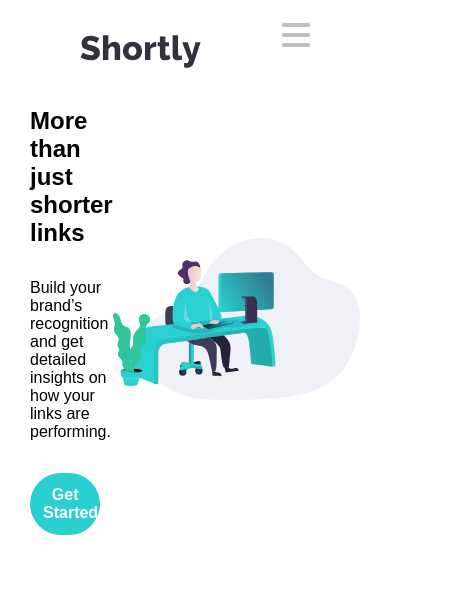
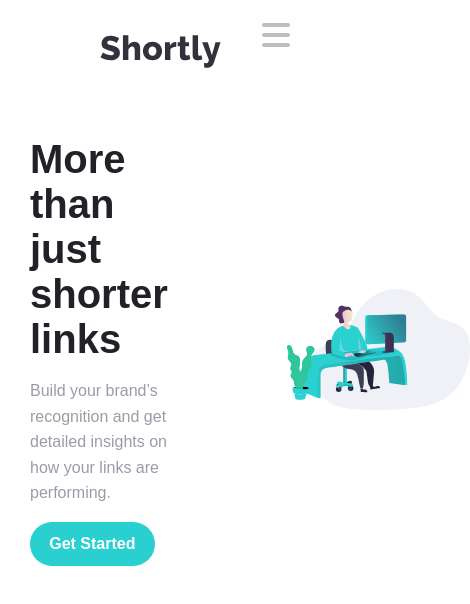
Before and after one commit to marcusDevGit/Url-Shortening, a Vue app: page / in a window 390 px wide. Shown: the top 604 px of the page, 470 px wide, since content can reach past the window. Built offline with nearby package versions, Linux system fonts and the light colour scheme.

Commit message:
Banner ok, start From

```diff
--- a/src/components/Banner.vue
+++ b/src/components/Banner.vue
@@ -23,13 +23,54 @@ import BtnComponet from './UiParts/BtnComponet.vue';
     display: flex;
     align-items: center;
     justify-content: center;
-    padding: 0 30px;
+    padding: 20px 0 0 80px;
 }
 .tittle{
-    width: 50%;
+    width: 80%;
     display: flex;
     flex-direction: column;
-    gap: 2rem;
+    gap: 1rem;
     align-items: flex-start;
 }
+.tittle h1{
+    font-size: 4.8rem;
+    font-weight: bold;
+    color: var(--veryDarkViolet);
+}
+.tittle p{
+    font-size: 1.380rem;
+    width:85% ;
+    line-height:1.6 ;
+    color: var(--grayishViolet);
+
+}
+.img-banner{
+    width: 100%;
+    position: relative;
+    left: 150px;
+    padding: 30px;
+}
+@media (max-width: 768px) {
+    .banner{
+        padding: 20px 0 0 0;
+        position: absolute
+    }
+    .tittle{
+        width: 80%;
+        align-items: flex-start;
+        text-align: left;
+        padding: 10px 30px;
+    }
+    .tittle h1{
+        font-size: 2.5rem;
+    }
+    .tittle p{
+        width: 100%;
+        font-size: 1rem;
+    }
+    .img-banner{
+        left: 80px;
+        padding: 0;
+    }
+}
 </style>
--- a/src/components/Header.vue
+++ b/src/components/Header.vue
@@ -3,26 +3,23 @@
         <a href="/" class="img_logo"><img src="/src/assets/images/logo.svg" alt="shortly image logo"></a>
         <section class="menu">
             <MenuLinks />
-            <div class="divider"></div>
+            <div class="divider"></div><!-- This div element represents a horizontal divider in the header component. -->
             <BtnSection />
         </section>
-        <section class="toogler_menu" @click="toogleMenu">
+
+        <section class="toogler_menu" @click="toggleMenu">
             <i class="fa-sharp fa-solid fa-bars fa-2xl"></i>
-            <!-- <i class="fa-solid fa-right-to-bracket fa-2xl"v-else></i> -->
         </section>
-
     </nav>
 </template>
 
 <script setup>
-import { ref } from '@vue/reactivity';
 import MenuLinks from './NavBar/MenuLinks.vue';
 import BtnSection from './NavBar/BtnSection.vue';
 
-const menuState = ref(false);
 
-const toogleMenu = () => {
-    menuState.value = !menuState.value;
+/**Toggles the visibility of the menu navigation. */
+const toggleMenu = () => {
     const menuNav = document.querySelector('.menu');
     menuNav.classList.toggle('show');
 }
@@ -32,7 +29,7 @@ const toogleMenu = () => {
 /* Your component's CSS styles go here */
 nav {
     display: flex;
-    padding: 35px 80px;
+    padding: 35px 100px;
     align-items: center;
     justify-content: space-between;
     position: relative;
@@ -55,7 +52,8 @@ nav {
 }
 
 .toogler_menu {
-    z-index: 3;
+    position: relative;
+    z-index: 1;
 }
 
 @media (max-width: 768px) {
@@ -76,8 +74,9 @@ nav {
         display: block;
     }
 
-    .show {
+    .menu.show {
         display: block;
+
     }
 
     .divider {
@@ -87,6 +86,7 @@ nav {
         width: 90%;
         margin: 0 1rem;
     }
+
     btnsection {
         width: 80%;
     }
--- a/src/components/UiParts/BtnComponet.vue
+++ b/src/components/UiParts/BtnComponet.vue
@@ -2,7 +2,6 @@
     <button
     :class="[round && 'round', transparent && 'transparent']"
     :disabled="isload && 'disabled'">
-
         <span v-if="isload">
             <i class="fa-solid fa-circle-notch fa-rotate-90"></i>
         </span>
@@ -10,6 +9,7 @@
             {{ text }}
         </span>
     </button>
+
 </template>
 <script setup>
 const { text, transparent, isload, round } = defineProps([
@@ -17,6 +17,10 @@ const { text, transparent, isload, round } = defineProps([
     'transparent',
     'isload',
     'round',
+/**
+ * This code is located in the file BtnComponet.vue.
+ * It is an array closing bracket.
+ */
 ]);
 </script>
 <style scoped>
```
Also changed, not shown: src/components/Form.vue (added, +19 -0 lines), src/components/Hooks/FetchApi.js (added).
